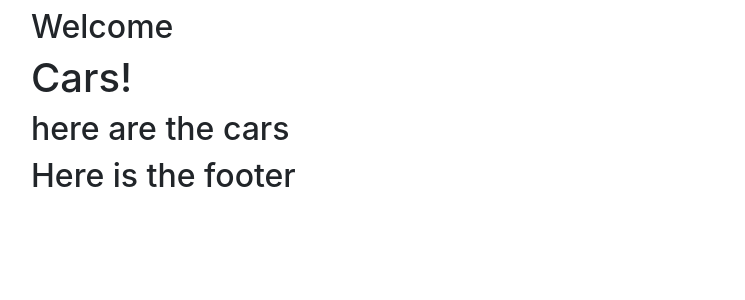
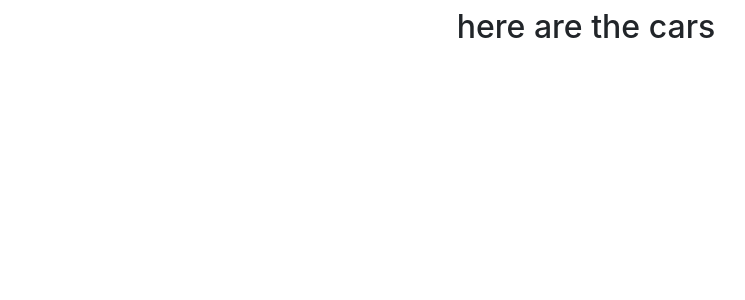
Before and after one commit to christopherfelt/gregslist-express-fullstack, a Node server app: page /cars/ in a window 1280 px wide. Shown: the top 300 px of the page, without its empty margins (54-799 px from the left). Run offline with Node 20, Linux system fonts and the light colour scheme.

Commit message:
added to cars page

```diff
--- a/index.js
+++ b/index.js
@@ -35,6 +35,6 @@ app.get('/index', (request, response) => {
 });
 
 
-app.listen(3000, function () {
-    console.log("Listening on port 3000. Go to http://localhost:3000");
+app.listen(3001, function () {
+    console.log("Listening on port 3000. Go to http://localhost:3001");
 });
--- a/views/base.pug
+++ b/views/base.pug
@@ -7,13 +7,6 @@ html
 
     body
         div.container.mt-2
-            header
-                h2 Welcome
-                block header
-
-            section
-                block section
-
-            footer
-                h2 Here is the footer
-                p
+          div.row
+            div.col-12.d-flex.justify-content-center
+              block section
--- a/views/cars.pug
+++ b/views/cars.pug
@@ -1,8 +1,6 @@
 extends base.pug
-
-block header
-  h1 Cars!
 
 block section
   div
     h2 here are the cars
+  div
```
